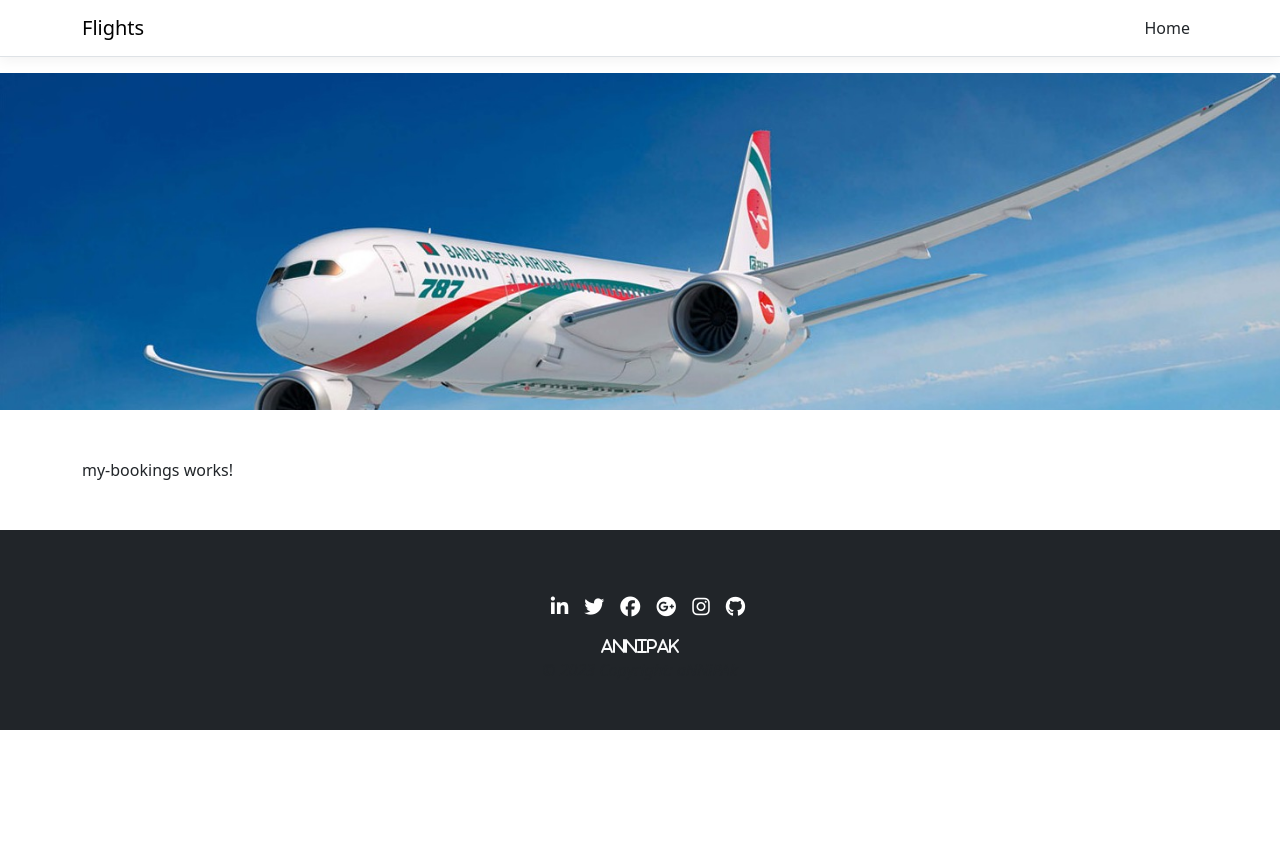
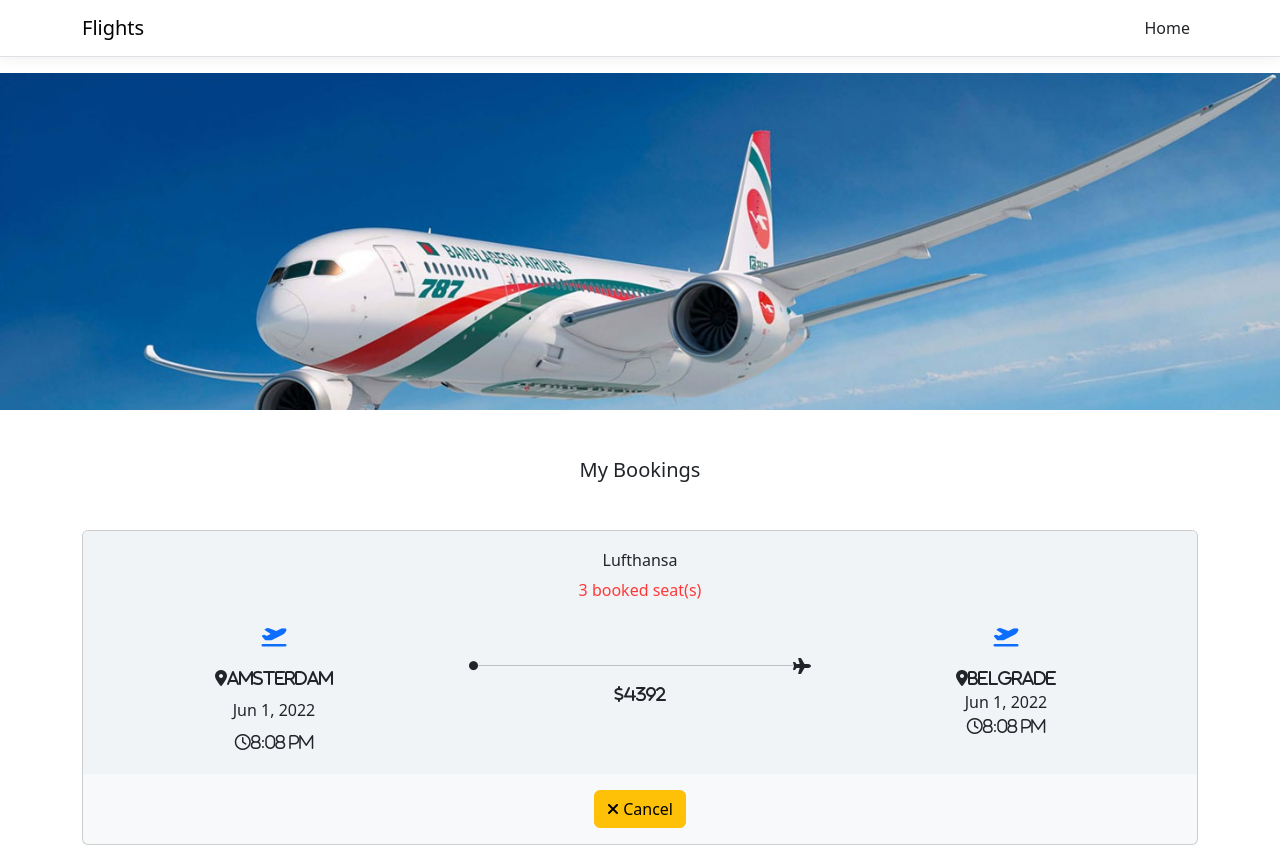
Before and after one commit to aNNiPAk/Flights, an Angular app in the folder Flights/ClientApp/: page /my-booking in a window 1280 px wide. Shown: the top 847 px of the page. Before the commit the page ends 800 px from the top, so only its background shows below. Built offline with nearby package versions, Linux system fonts and the light colour scheme.

Commit message:
feat: add template html to my-bookings in the frontend

```diff
--- a/Flights/ClientApp/src/app/my-bookings/my-bookings.component.html
+++ b/Flights/ClientApp/src/app/my-bookings/my-bookings.component.html
@@ -1 +1,63 @@
-<p>my-bookings works!</p>
+<h5 class="text-md-center m-5">My Bookings</h5>
+
+<div class="card bg-light text-dark mt-5">
+  <div
+    class="card-body text-center"
+    style="padding: 20px; background-color: #e5ecf26e"
+  >
+    <h6 class="card-title">Lufthansa</h6>
+    <div class="card-title" style="color: #ff3939">3 booked seat(s)</div>
+    <div class="d-grid text-center g-2">
+      <div class="row">
+        <div class="col">
+          <div class="col m-3">
+            <i
+              class="text-primary fas fa-plane-departure"
+              style="font-size: 20px"
+            ></i>
+          </div>
+          <div class="col">
+            <i class="fa-solid fa-location-dot">Amsterdam</i>
+          </div>
+          <div class="col m-2"><i class="fa-regular"></i>Jun 1, 2022</div>
+          <div class="col">
+            <i class="fa-regular fa-clock">8:08 PM</i>
+          </div>
+        </div>
+        <div class="col">
+          <div style="display: flex">
+            <i
+              class="fa-solid fa-circle"
+              style="margin-top: 51px; font-size: 9px"
+            ></i>
+            <hr style="display: block; width: 100%; margin-top: 55px" />
+            <i class="fas fa-plane" style="margin-top: 48px"></i>
+          </div>
+          <i aria-hidden="true" class="fa fa-usd">4392</i>
+          <br />
+        </div>
+        <div class="col">
+          <div class="col m-3">
+            <i
+              class="text-primary fas fa-plane-departure"
+              style="font-size: 20px"
+            ></i>
+          </div>
+          <div class="col">
+            <i class="fa-solid fa-location-dot">Belgrade</i>
+          </div>
+          <div><i class="fa-regular"></i>Jun 1, 2022</div>
+          <div class="col">
+            <i class="fa-regular fa-clock">8:08 PM</i>
+          </div>
+        </div>
+      </div>
+    </div>
+  </div>
+
+  <div class="card-body d-flex justify-content-center">
+    <a class="btn btn-warning btn-secondary center"
+      ><i class="fas fa-remove"></i> Cancel</a
+    >
+  </div>
+</div>
```
